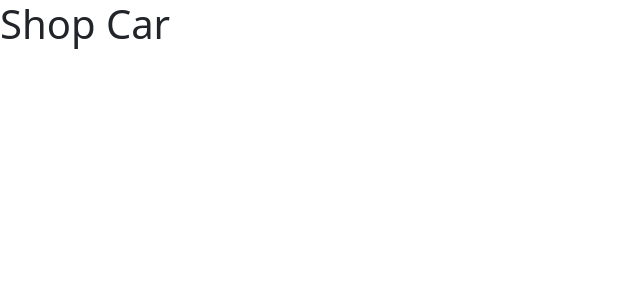
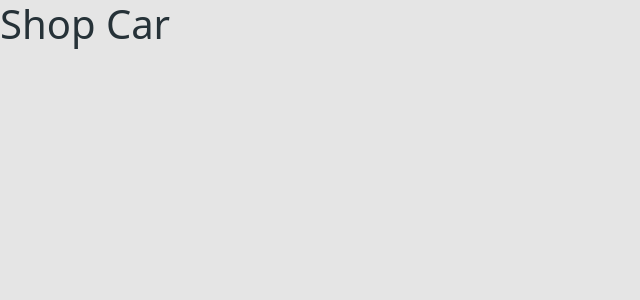
Before and after one commit to rsbettini/bds07, a React (Create React App) app in the folder frontweb/: page / in a window 1280 px wide. Shown: the top 300 px of the page, without its empty margins (0-640 px from the left). Built offline with nearby package versions, Linux system fonts and the light colour scheme.

Commit message:
Bootstrap theme customization

```diff
--- a/frontweb/package.json
+++ b/frontweb/package.json
@@ -11,6 +11,7 @@
     "@types/react": "17.0.0",
     "@types/react-dom": "17.0.0",
     "bootstrap": "^5.1.3",
+    "node-sass": "7.0.1",
     "react": "17.0.2",
     "react-dom": "17.0.2",
     "react-scripts": "5.0.0",
--- a/frontweb/src/App.tsx
+++ b/frontweb/src/App.tsx
@@ -1,4 +1,5 @@
-import './App.css';
+import "./assets/styles/custom.scss";
+import "./App.css";
 
 function App() {
   return (
--- /dev/null
+++ b/frontweb/src/assets/styles/custom.scss
@@ -0,0 +1,8 @@
+$theme-colors: (
+  "primary": #F78B00
+);
+
+$body-bg: #e5e5e5;
+$body-color: #263238;
+
+@import "~bootstrap/scss/bootstrap.scss";
--- a/frontweb/src/index.tsx
+++ b/frontweb/src/index.tsx
@@ -1,6 +1,5 @@
 import React from 'react';
 import ReactDOM from 'react-dom';
-import 'bootstrap/dist/css/bootstrap.css';
 import App from './App';
 
 ReactDOM.render(
```
Also changed, not shown: 1 other file (tests, documents, lock files or other folders).
